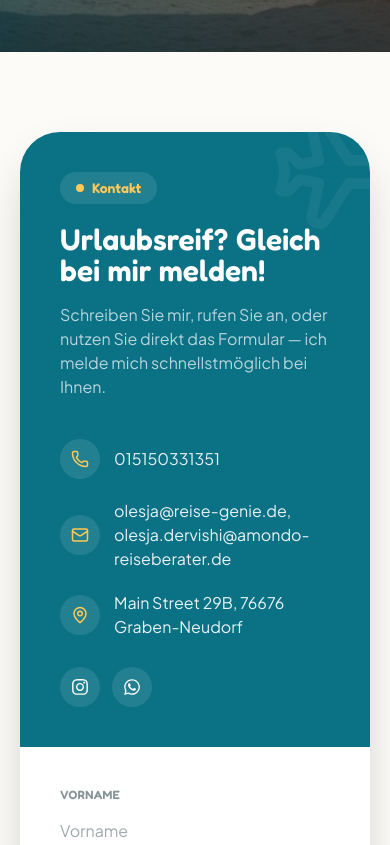
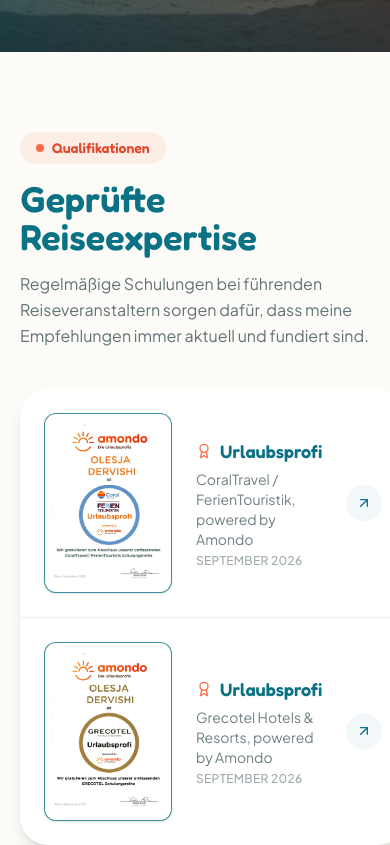
Before and after one commit to fjoralba29/travel--agent, a Next.js app: page / in a window 390 px wide. Shown: the part 5200-6045 px from the top of the page. Built offline with nearby package versions, Linux system fonts and the light colour scheme.

Commit message:
Certificates

```diff
--- a/src/app/page.tsx
+++ b/src/app/page.tsx
@@ -1,8 +1,9 @@
-import About from "@/components/sections/About";
-import Contact from "@/components/sections/Contact";
-import Expertise from "@/components/sections/Expertise";
-import Hero from "@/components/sections/Hero";
-import TravelReports from "@/components/sections/TravelReports";
+import About from '@/components/sections/About'
+import Certificates from '@/components/sections/Certificates'
+import Contact from '@/components/sections/Contact'
+import Expertise from '@/components/sections/Expertise'
+import Hero from '@/components/sections/Hero'
+import TravelReports from '@/components/sections/TravelReports'
 
 export default function Home() {
   return (
@@ -11,7 +12,8 @@
       <About />
       <TravelReports />
       <Expertise />
+      <Certificates />
       <Contact />
     </>
-    );
+  )
 }
--- /dev/null
+++ b/src/components/sections/Certificates.tsx
@@ -0,0 +1,67 @@
+// src/components/sections/Certificates.tsx
+
+import Image from 'next/image'
+import { Award, ArrowUpRight } from 'lucide-react'
+import Container from '@/components/ui/Container'
+import { certificates } from '@/data/certificates'
+
+export default function Certificates() {
+  return (
+    <section className='bg-cream py-20 sm:py-28'>
+      <Container>
+        <div className='grid gap-10 lg:grid-cols-[minmax(0,20rem)_1fr] lg:gap-16'>
+          <div>
+            <p className='inline-flex items-center gap-2 rounded-full bg-coral/10 px-4 py-1.5 font-display text-sm font-semibold text-coral-deep'>
+              <span className='h-2 w-2 rounded-full bg-coral' />
+              Qualifikationen
+            </p>
+            <h2 className='mt-4 font-display text-4xl font-semibold leading-[1.05] text-balance text-forest sm:text-5xl'>
+              Geprüfte Reiseexpertise
+            </h2>
+            <p className='mt-4 font-sans text-base leading-relaxed text-ink/65'>
+              Regelmäßige Schulungen bei führenden Reiseveranstaltern sorgen dafür, dass meine Empfehlungen
+              immer aktuell und fundiert sind.
+            </p>
+          </div>
+
+          <div className='divide-y divide-forest/10 rounded-[1.75rem] bg-white shadow-lg'>
+            {certificates.map((cert) => (
+              <a
+                key={cert.title + cert.issuer}
+                href={cert.image}
+                target='_blank'
+                rel='noopener noreferrer'
+                className='group flex items-center gap-6 p-6 transition-colors hover:bg-forest/5 sm:p-8'
+              >
+                <div className='relative aspect-[5/7] w-32 shrink-0 overflow-hidden rounded-xl border border-forest/80 bg-white  shadow-sm sm:w-44'>
+                  <Image
+                    src={cert.image}
+                    alt={`${cert.title} – ${cert.issuer}`}
+                    fill
+                    sizes='176px'
+                    className='object-contain p-1.5  rounded-xl'
+                  />
+                </div>
+
+                <div className='min-w-0 flex-1'>
+                  <div className='flex items-center gap-2'>
+                    <Award className='h-4 w-4 shrink-0 text-coral' aria-hidden='true' />
+                    <p className='font-display text-lg font-semibold text-forest'>{cert.title}</p>
+                  </div>
+                  <p className='mt-1 font-sans text-sm text-ink/60'>{cert.issuer}</p>
+                  <p className='mt-1 font-sans text-xs font-medium uppercase tracking-wide text-ink/40'>
+                    {cert.date}
+                  </p>
+                </div>
+
+                <span className='flex h-9 w-9 shrink-0 items-center justify-center rounded-full bg-forest/5 text-forest transition-colors group-hover:bg-forest group-hover:text-white'>
+                  <ArrowUpRight className='h-4 w-4' aria-hidden='true' />
+                </span>
+              </a>
+            ))}
+          </div>
+        </div>
+      </Container>
+    </section>
+  )
+}
--- /dev/null
+++ b/src/data/certificates.ts
@@ -0,0 +1,23 @@
+// src/data/certificates.ts
+
+export type Certificate = {
+  title: string
+  issuer: string
+  date: string
+  image: string
+}
+
+export const certificates: Certificate[] = [
+  {
+    title: 'Urlaubsprofi',
+    issuer: 'CoralTravel / FerienTouristik, powered by Amondo',
+    date: 'September 2026',
+    image: '/images/certificates/certificate_1.png',
+  },
+  {
+    title: 'Urlaubsprofi',
+    issuer: 'Grecotel Hotels & Resorts, powered by Amondo',
+    date: 'September 2026',
+    image: '/images/certificates/certificate_2.png',
+  },
+]
```
Also changed, not shown: public/images/certificates/certificate_1.png (added), public/images/certificates/certificate_2.png (added). Lines whose indentation alone changed are shown as unchanged.
